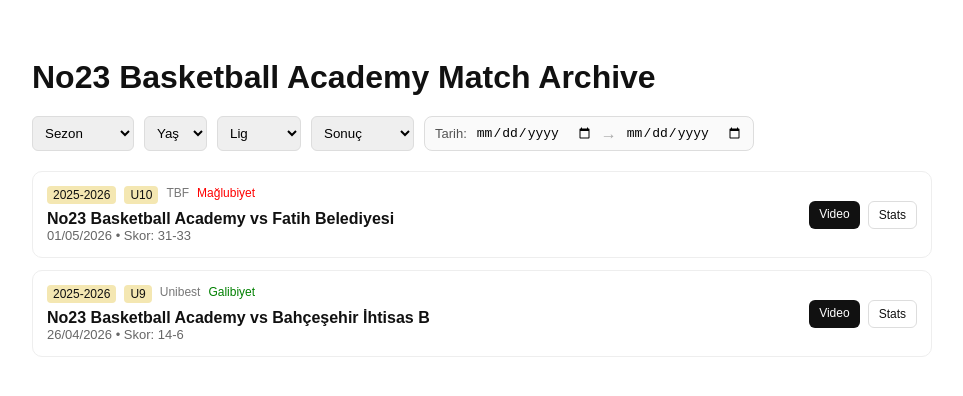
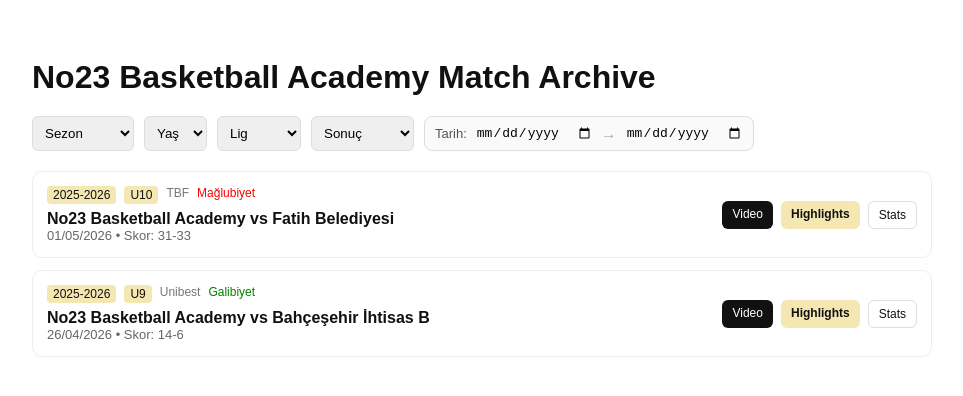
Before and after one commit to nynpkl/no23, a React (Vite) app: page / in a window 1280 px wide. Shown: the top 396 px of the page, without its empty margins (158-1121 px from the left). Built offline with nearby package versions, Linux system fonts and the light colour scheme.

Commit message:
Update App.jsx

```diff
--- a/src/App.jsx
+++ b/src/App.jsx
@@ -127,6 +127,16 @@ export default function App() {
               <a href={m.video} target="_blank" rel="noreferrer" style={styles.video}>
                 Video
               </a>
+
+              <a
+                href={m.highlights}
+                target="_blank"
+                rel="noreferrer"
+                style={styles.highlights}
+              >
+                Highlights
+              </a>
+
               <a href={m.stats} target="_blank" rel="noreferrer" style={styles.stats}>
                 Stats
               </a>
@@ -264,6 +274,16 @@ const styles = {
     fontSize: 12
   },
 
+  highlights: {
+    background: "#f4e7b2",
+    color: "#111",
+    padding: "6px 10px",
+    borderRadius: 6,
+    textDecoration: "none",
+    fontSize: 12,
+    fontWeight: "bold"
+  },
+
   stats: {
     border: "1px solid #ddd",
     padding: "6px 10px",
```
